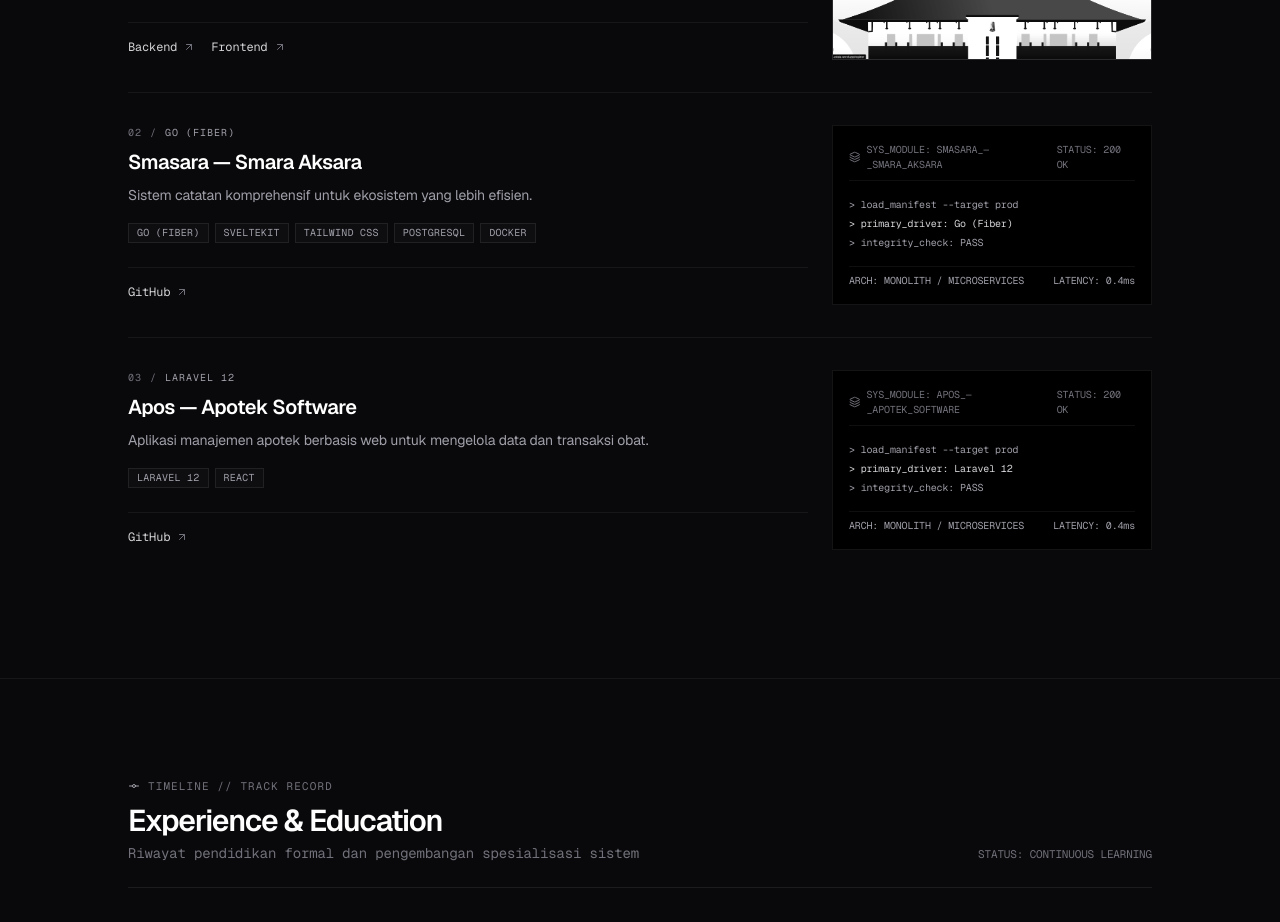
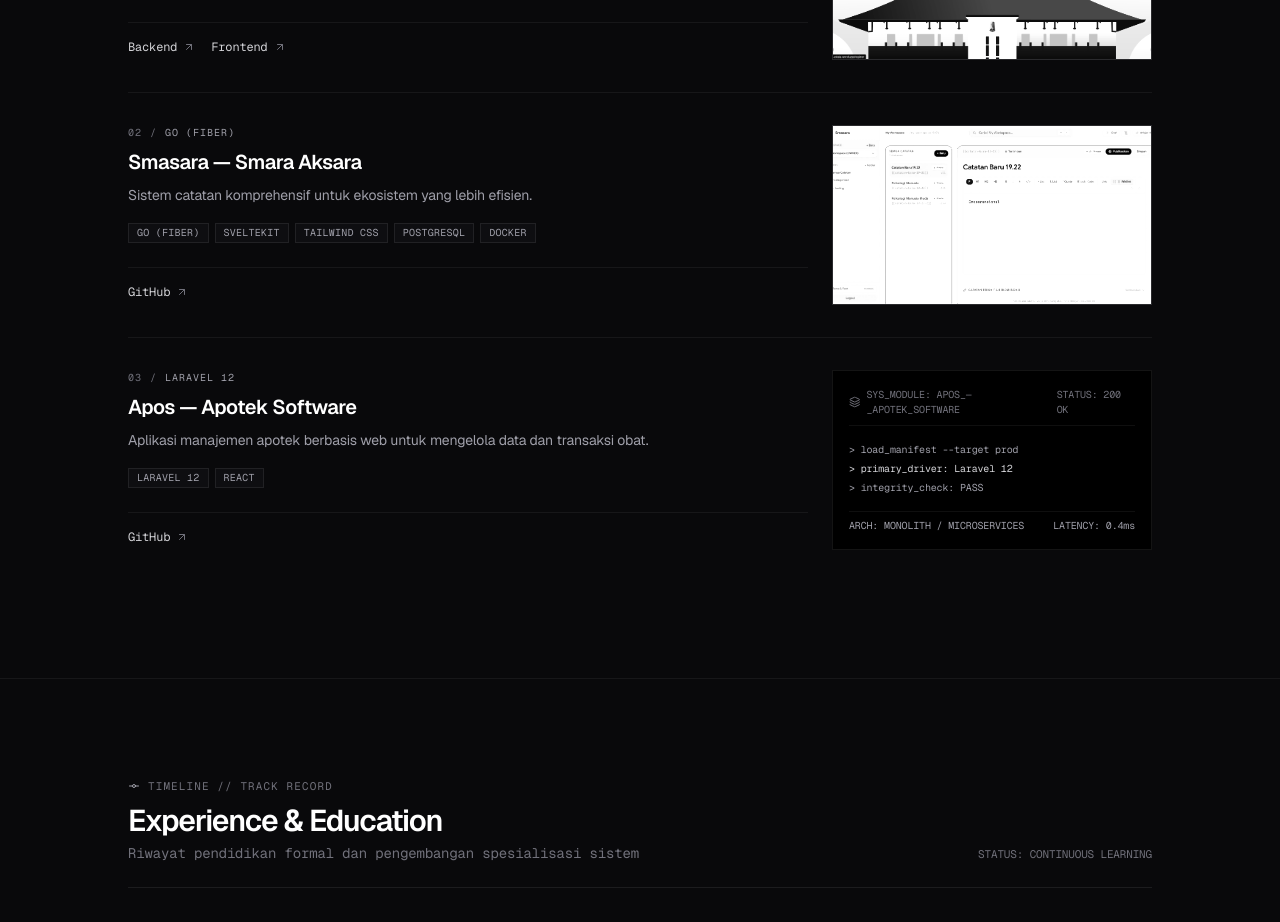
Before and after one commit to FajarrKurniawan9/portfolio, a Next.js app: page / in a window 1280 px wide. Shown: the part 3320-4242 px from the top of the page. Built offline with nearby package versions, Linux system fonts and the light colour scheme; no server answers.

Commit message:
feat(ui): add smasara mockup image to projects section

```diff
--- a/src/data/projects.ts
+++ b/src/data/projects.ts
@@ -32,6 +32,7 @@ export const projects: Project[] = [
     links: [
       { label: 'GitHub', url: 'https://github.com/FajarrKurniawan9/smasara-workspace.git' },
     ],
+    image: '/smasara_project.webp',
   },
   {
     title: 'Apos — Apotek Software',
```
Also changed, not shown: public/smasara_project.webp (added).
